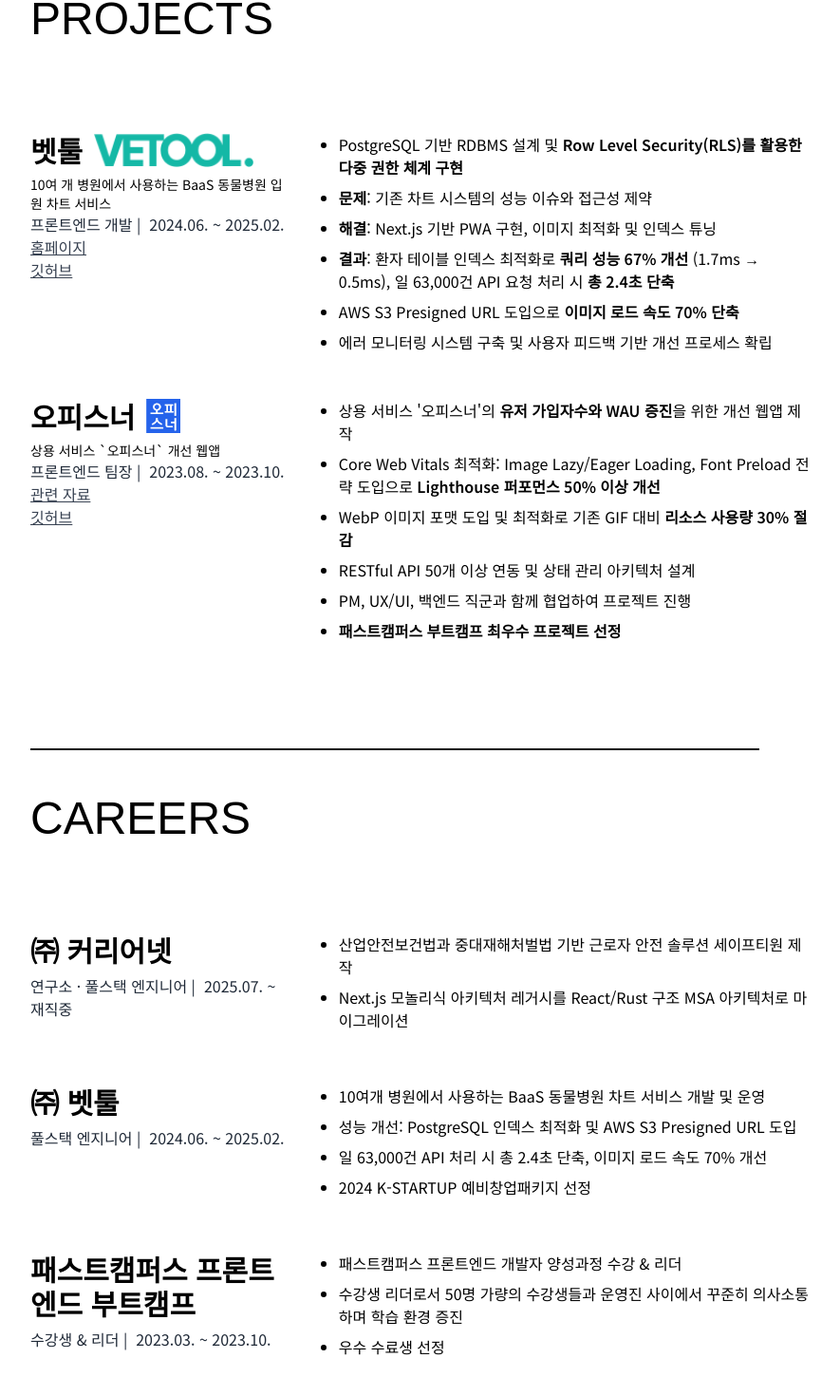
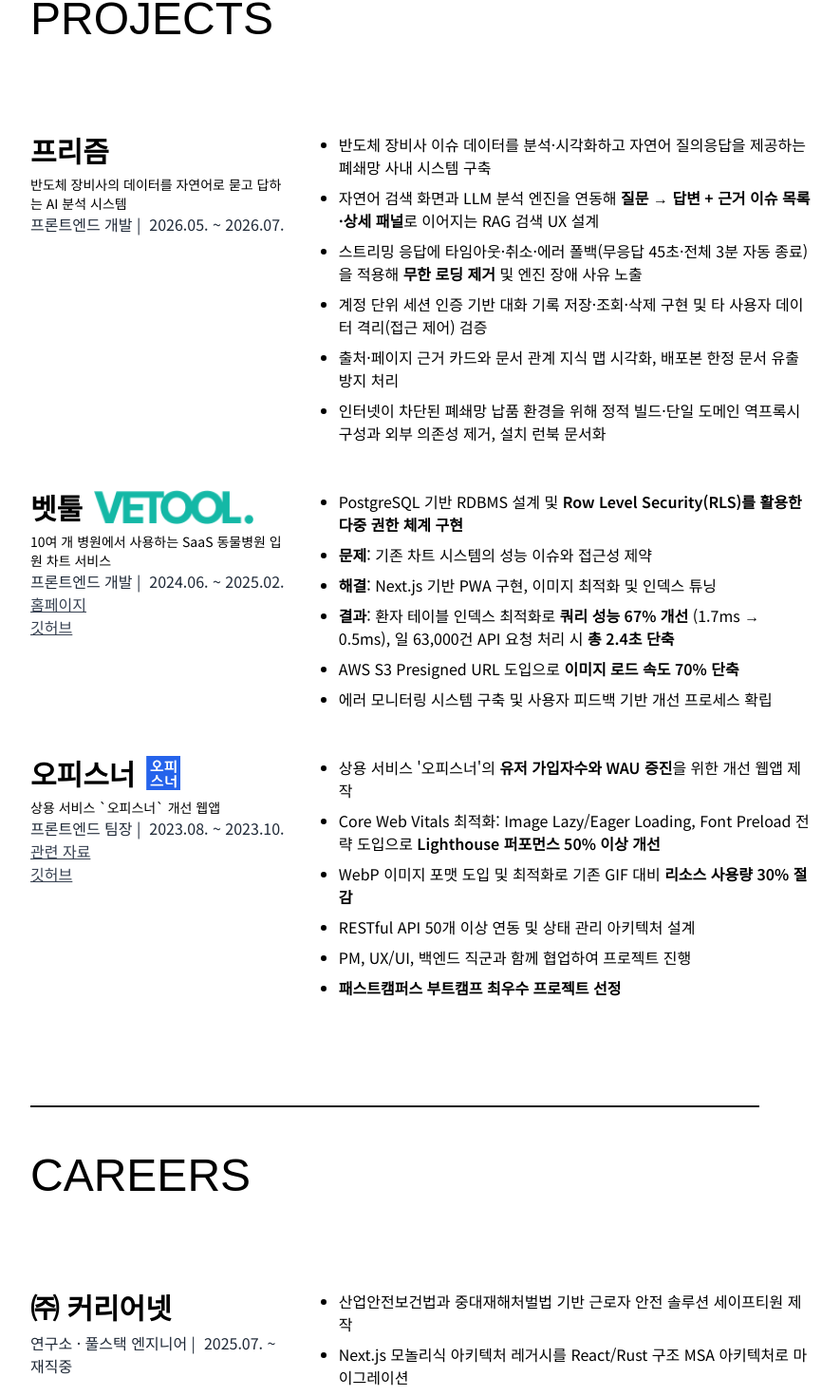
Before and after one commit to kledyu/kledyu, a Next.js app: page / in a window 1280 px wide. Shown: the part 1346-2816 px from the top of the page at 95% size, without its empty margins (224-1109 px from the left). Built offline with nearby package versions, Linux system fonts and the light colour scheme; a web font is replaced by a local one.

Commit message:
feat: 프리즘 프로젝트 추가

```diff
--- a/components/career/index.tsx
+++ b/components/career/index.tsx
@@ -14,7 +14,7 @@
       title: '㈜ 벳툴',
       position: '풀스택 엔지니어',
       period: '2024.06. ~ 2025.02.',
-      details: `- 10여개 병원에서 사용하는 BaaS 동물병원 차트 서비스 개발 및 운영
+      details: `- 10여 개 병원에서 사용하는 SaaS 동물병원 차트 서비스 개발 및 운영
 - 성능 개선: PostgreSQL 인덱스 최적화 및 AWS S3 Presigned URL 도입
 - 일 63,000건 API 처리 시 총 2.4초 단축, 이미지 로드 속도 70% 개선
 - 2024 K-STARTUP 예비창업패키지 선정`,
--- a/components/projects/index.tsx
+++ b/components/projects/index.tsx
@@ -3,11 +3,24 @@
 
 export default function Projects() {
   const PROJECTS = {
+    prism: {
+      title: '프리즘',
+      desc: '반도체 장비사의 데이터를 자연어로 묻고 답하는 AI 분석 시스템',
+      position: '프론트엔드 개발',
+      period: '2026.05. ~ 2026.07.',
+      details: `- 반도체 장비사 이슈 데이터를 분석·시각화하고 자연어 질의응답을 제공하는 폐쇄망 사내 시스템 구축
+- 자연어 검색 화면과 LLM 분석 엔진을 연동해 **질문 → 답변 + 근거 이슈 목록·상세 패널**로 이어지는 RAG 검색 UX 설계
+- 스트리밍 응답에 타임아웃·취소·에러 폴백(무응답 45초·전체 3분 자동 종료)을 적용해 **무한 로딩 제거** 및 엔진 장애 사유 노출
+- 계정 단위 세션 인증 기반 대화 기록 저장·조회·삭제 구현 및 타 사용자 데이터 격리(접근 제어) 검증
+- 출처·페이지 근거 카드와 문서 관계 지식 맵 시각화, 배포본 한정 문서 유출 방지 처리
+- 인터넷이 차단된 폐쇄망 납품 환경을 위해 정적 빌드·단일 도메인 역프록시 구성과 외부 의존성 제거, 설치 런북 문서화
+      `,
+    },
     vetool: {
       image: '/logos/vetool.png',
       imageWidth: 168,
       title: '벳툴',
-      desc: '10여 개 병원에서 사용하는 BaaS 동물병원 입원 차트 서비스',
+      desc: '10여 개 병원에서 사용하는 SaaS 동물병원 입원 차트 서비스',
       position: '프론트엔드 개발',
       period: '2024.06. ~ 2025.02.',
       url: 'vetool.co.kr',
```
